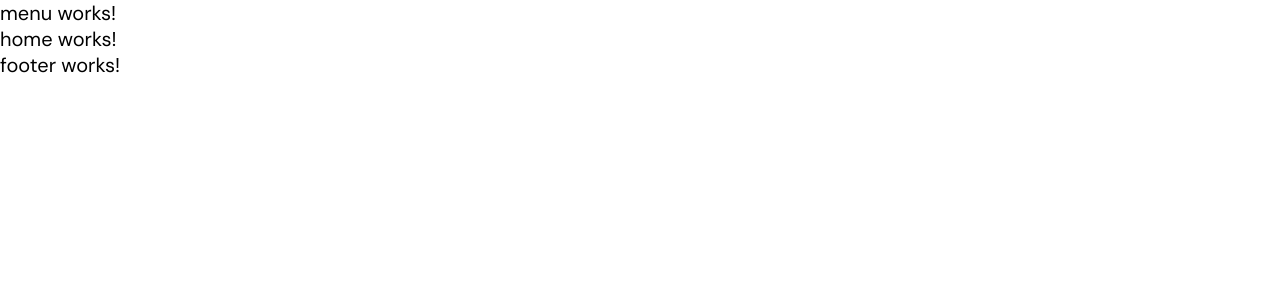
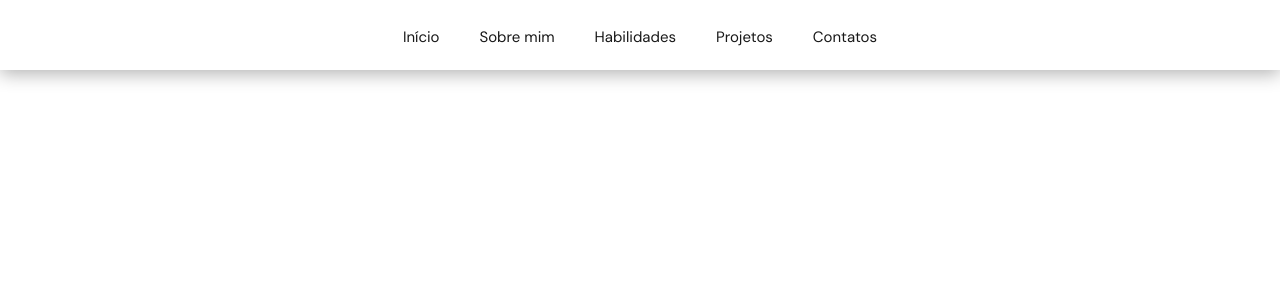
Before and after one commit to Sergiojr1992/portfolio-sergio, an Angular app: page / in a window 1280 px wide. Shown: the top 300 px of the page. Built offline with nearby package versions, Linux system fonts and the light colour scheme.

Commit message:
menu do topo

```diff
--- a/src/app/app.ts
+++ b/src/app/app.ts
@@ -1,11 +1,11 @@
 import { Component } from '@angular/core';
 import { RouterOutlet } from '@angular/router';
-import { Menu } from "./menu/menu";
+import { MenuComponent } from "./menu/menu";
 import { Footer } from "./footer/footer";
 
 @Component({
   selector: 'app-root',
-  imports: [RouterOutlet, Menu, Footer],
+  imports: [RouterOutlet, Footer, MenuComponent],
   templateUrl: './app.html',
   styleUrl: './app.css'
 })
--- a/src/app/menu/menu.css
+++ b/src/app/menu/menu.css
@@ -0,0 +1,68 @@
+nav {
+    box-shadow: 0 4px 17px #0000004d;
+    background: #fff;
+    position: fixed;
+    width: 100%;
+    display: flex;
+    align-items: center;
+    justify-content: right;
+    height: 70px;
+}
+
+nav ul {
+    display: flex;
+    flex-direction: column;
+    align-items: center;
+    justify-content: center;
+    list-style: none;
+    position: absolute;
+    top: 70px;
+    background: #fff;
+    width: 100%;
+}
+
+nav ul.open {
+    display: flex;
+
+}
+
+nav ul.closed {
+    display: none;
+}
+
+nav ul li {
+    padding: 20px;
+}
+
+nav ul li a {
+    font-size: var(--font-size-5);
+    text-decoration: none;
+    color: var(--color-black-1);
+}
+
+nav ul li a:hover {
+    color: var(--color-blue-2);
+}
+
+nav i {
+    font-size: var(--font-size-3);
+    margin: 0 15px;
+    cursor: pointer;
+
+}
+
+@media (min-width: 768px) {
+    nav {
+        justify-content: center;
+    }
+    nav ul.open,
+    nav ul.closed{
+        display: flex;
+        flex-direction: row;
+        position: relative;
+        top: 0;
+    }
+    nav i {
+        display: none;
+    }
+}
--- a/src/app/menu/menu.html
+++ b/src/app/menu/menu.html
@@ -1 +1,11 @@
-<p>menu works!</p>
+<nav>
+    <ul [class]="menuStatus">
+        <li *ngFor="let item of menuItems">
+            <a [href]="item.url">{{item.name}}</a>
+        </li>
+    </ul>
+
+    <i class="material-symbols-outlined" (click)="menuClik()">
+        dehaze
+    </i>
+</nav>
--- a/src/app/menu/menu.ts
+++ b/src/app/menu/menu.ts
@@ -1,15 +1,30 @@
 import { Component } from '@angular/core';
 import { MenuService } from '../services/menu';
+import { Menu } from '../models/menu';
+import { CommonModule } from '@angular/common';
 
 @Component({
   selector: 'app-menu',
-  imports: [],
+  imports: [CommonModule],
   templateUrl: './menu.html',
   styleUrl: './menu.css'
 })
-export class Menu {
+export class MenuComponent {
 
-  constructor(private menuService: MenuService) {
+  constructor(private menuService: MenuService) { }
 
+  menuStatus = 'closed';
+
+  menuItems?: Array<Menu>;
+
+  ngOnInit() {
+     const menu = this.menuService.getItems();
+
+     this.menuItems = menu;
+  }
+
+  menuClik() {
+
+    this.menuStatus = (this.menuStatus === 'open' ? 'closed' : 'open');
   }
 }
--- a/src/app/models/menu.ts
+++ b/src/app/models/menu.ts
@@ -1,4 +1,4 @@
-export interface Menu {
+export class Menu {
   name?: string;
   url?: string;
 }
--- a/src/app/services/menu.ts
+++ b/src/app/services/menu.ts
@@ -1,9 +1,5 @@
 import { Injectable } from '@angular/core';
-
-export interface MenuItem {
-  name: string;
-  url: string;
-}
+import { Menu } from '../models/menu';
 
 @Injectable({
   providedIn: 'root'
@@ -12,8 +8,8 @@
 
   constructor() {}
 
-  getItems(): Array<MenuItem> {
-    const menu: Array<MenuItem> = [
+  getItems(): Array<Menu> {
+    const menu: Array<Menu> = [
       {
         name: 'Início',
         url: '#banner'
--- a/src/index.html
+++ b/src/index.html
@@ -1,5 +1,6 @@
 <!doctype html>
 <html lang="en">
+
 <head>
   <meta charset="utf-8">
   <title>Portfolio Sergio</title>
@@ -7,10 +8,16 @@
   <meta name="viewport" content="width=device-width, initial-scale=1">
   <link rel="icon" type="image/x-icon" href="favicon.ico">
   <link rel="preconnect" href="https://fonts.googleapis.com">
-<link rel="preconnect" href="https://fonts.gstatic.com" crossorigin>
-<link href="https://fonts.googleapis.com/css2?family=DM+Sans:ital,opsz,wght@0,9..40,100..1000;1,9..40,100..1000&family=PT+Sans:ital,wght@0,400;0,700;1,400;1,700&display=swap" rel="stylesheet">
+  <link rel="preconnect" href="https://fonts.gstatic.com" crossorigin>
+  <link
+    href="https://fonts.googleapis.com/css2?family=DM+Sans:ital,opsz,wght@0,9..40,100..1000;1,9..40,100..1000&family=PT+Sans:ital,wght@0,400;0,700;1,400;1,700&display=swap"
+    rel="stylesheet">
+  <link rel="stylesheet"
+    href="https://fonts.googleapis.com/css2?family=Material+Symbols+Outlined:opsz,wght,FILL,GRAD@20..48,100..700,0..1,-50..200&icon_names=dehaze" />
 </head>
+
 <body>
   <app-root></app-root>
 </body>
+
 </html>
```
